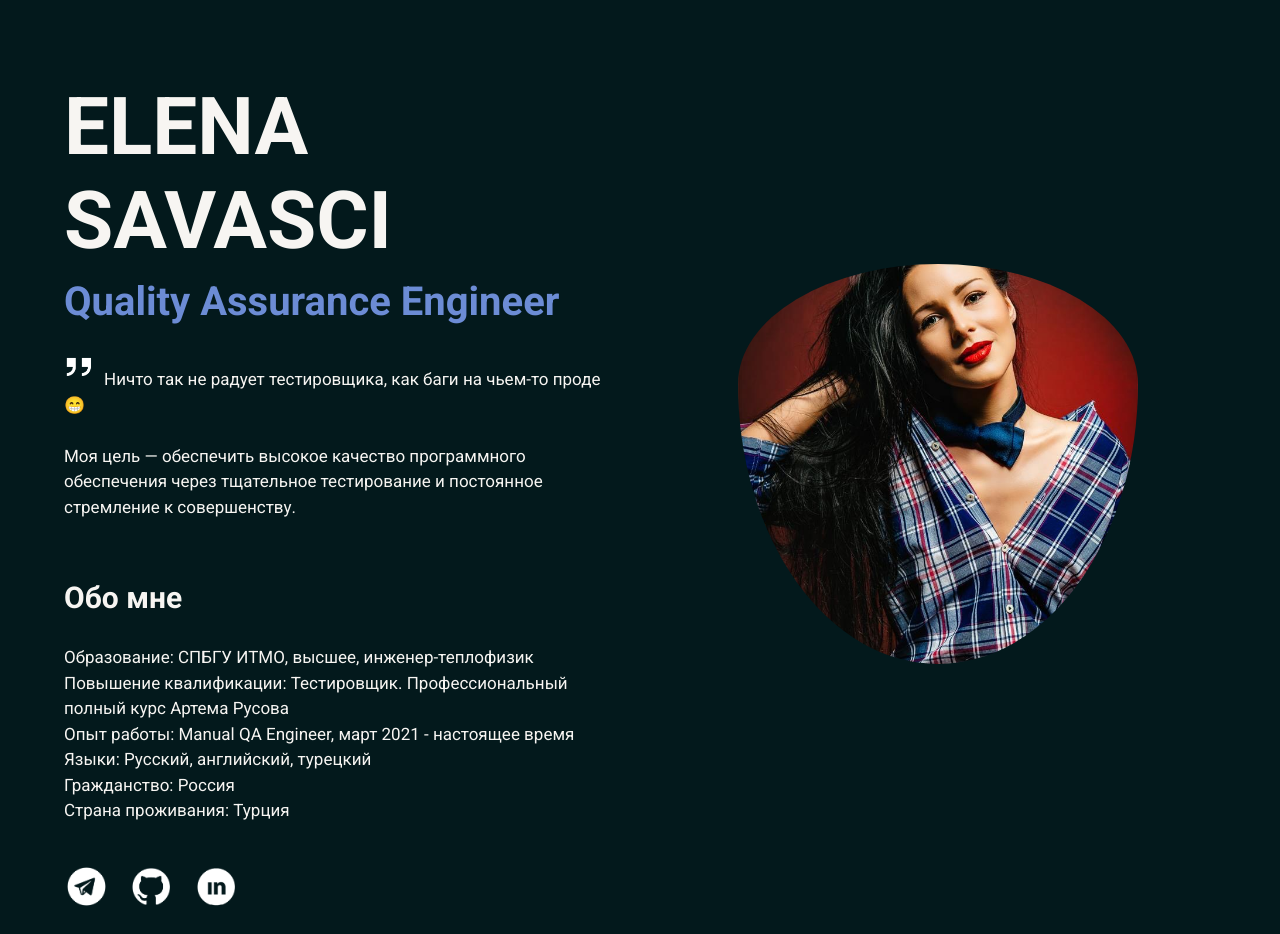
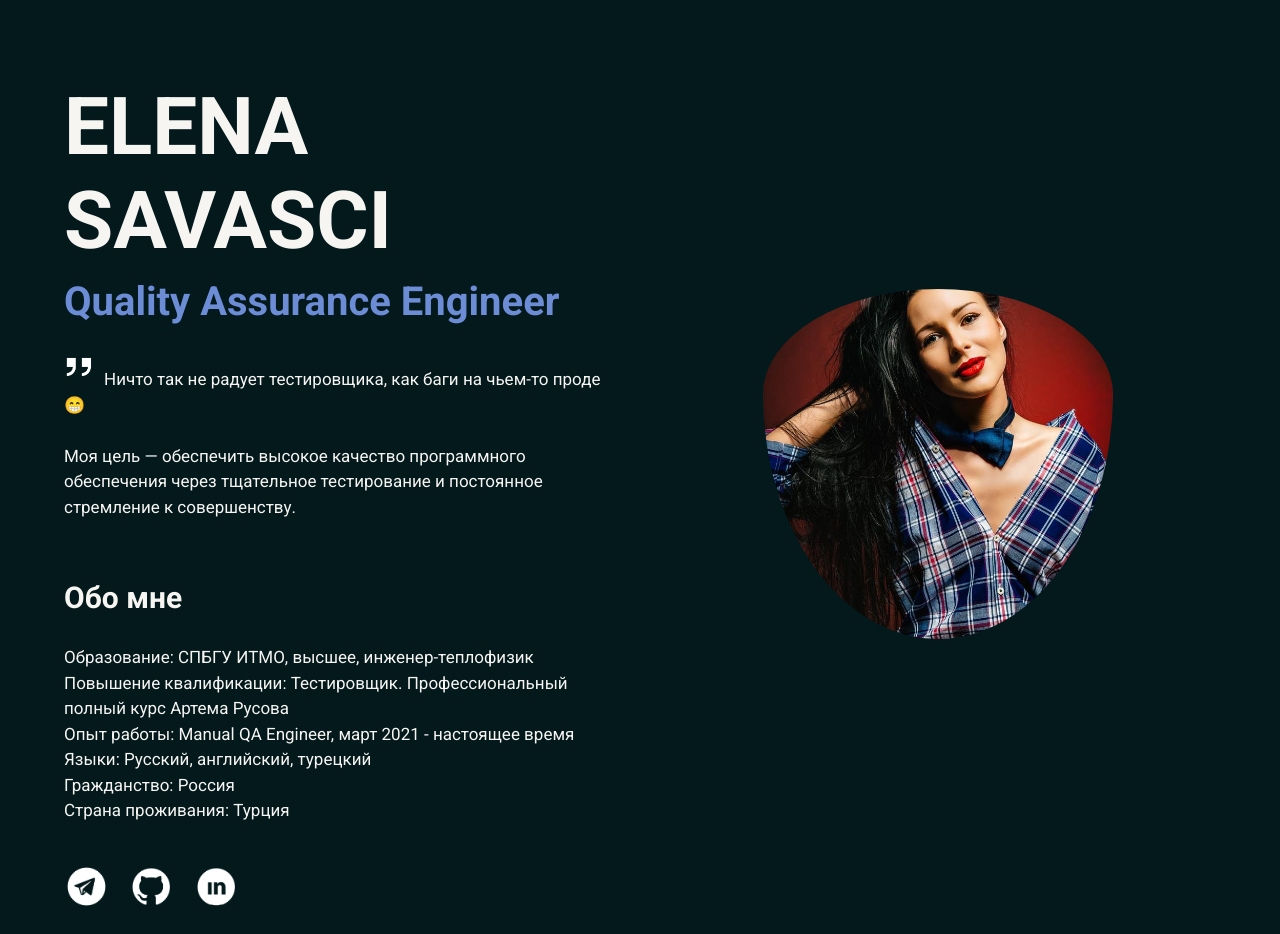
Before and after one commit to elsavasci/elsavasci.github.io, a plain HTML site: page index.html in a window 1280 px wide. Shown: the top 934 px of the page. Drawn offline with Linux system fonts and the light colour scheme.

Commit message:
Update main.css

```diff
--- a/assets/css/main.css
+++ b/assets/css/main.css
@@ -145,8 +145,8 @@ section{
 }
 
 .home .image img{
-    height: 40rem;
-    width: 40rem;
+    height: 35rem;
+    width: 35rem;
     border-radius: 50% 50% 50% 50% / 30% 30% 70% 70% ;
     object-fit: cover;
 }
```
